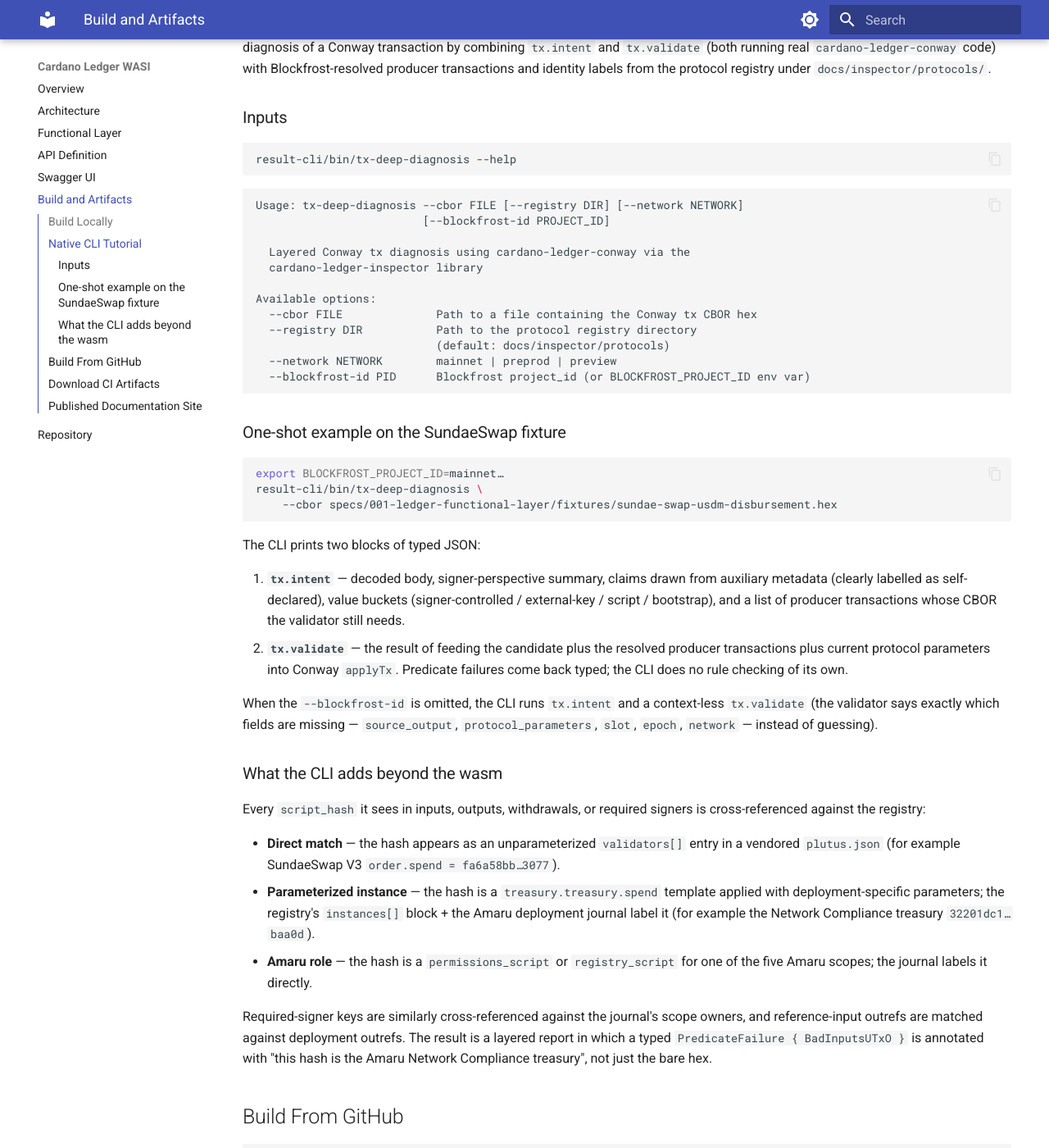
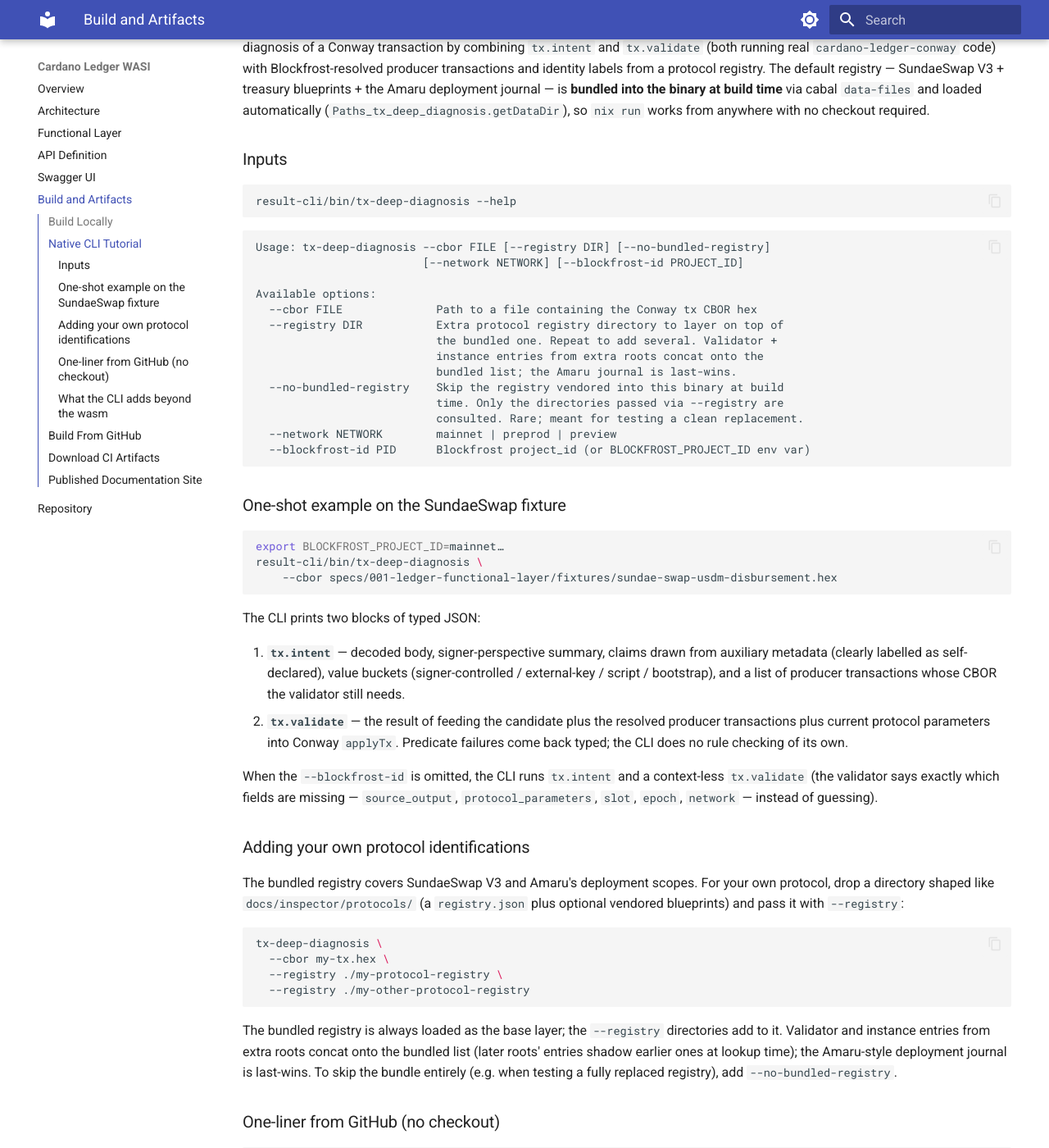
Before and after one commit to lambdasistemi/cardano-ledger-inspector, an MkDocs documentation site: the page built from gh-docs/build.md, in a window 1280 px wide and 1400 px high, scrolled down 891 px. Shown: the whole window at 82% size. Built offline with MkDocs 1.6.1 and Material for MkDocs 9.7.7, drawn with Linux system fonts in a browser that asks for light colours; some of the changed text lies outside the part shown.

Commit message:
feat(tx-deep-diagnosis): make --registry additive on top of the bundle
Previous semantic of --registry was full replacement: pass a path and
the bundled registry was ignored. The realistic use case is the
opposite — the user wants to ADD their own protocol identifications
on top of what ships with the binary, not start from scratch.

Changes:

- TxDeepDiagnosisHost.Registry: new loadRegistries that takes a list
  of roots and merges them. Validator + instance lists concat
  (later roots' entries shadow earlier ones at lookup time via
  'find'); the Amaru-style journal is last-wins.
- Main.hs: --registry is now repeatable ('many' instead of 'optional')
  and additive on top of the bundled root from
  Paths_tx_deep_diagnosis.getDataDir. New --no-bundled-registry flag
  for the rare clean-replacement use case.

Docs updated:
- gh-docs/build.md: full --help block, "Adding your own protocol
  identifications" subsection with the layering semantics, the
  one-liner-from-GitHub note pointing at the bundled registry.
- README.md: bundle + override semantics in the apps/ list.
- docs/inspector/protocols/README.md: dropped the "(scaffold)"
  qualifier; clarified that the registry now ships inside the binary.

````diff
--- a/gh-docs/build.md
+++ b/gh-docs/build.md
@@ -45,8 +45,11 @@
 the browser loads as wasm. It produces a layered diagnosis of a Conway
 transaction by combining `tx.intent` and `tx.validate` (both running real
 `cardano-ledger-conway` code) with Blockfrost-resolved producer transactions
-and identity labels from the protocol registry under
-`docs/inspector/protocols/`.
+and identity labels from a protocol registry. The default registry —
+SundaeSwap V3 + treasury blueprints + the Amaru deployment journal — is
+**bundled into the binary at build time** via cabal `data-files` and
+loaded automatically (`Paths_tx_deep_diagnosis.getDataDir`), so
+`nix run` works from anywhere with no checkout required.
 
 ### Inputs
 
@@ -55,16 +58,18 @@
 ```
 
 ```text
-Usage: tx-deep-diagnosis --cbor FILE [--registry DIR] [--network NETWORK]
-                         [--blockfrost-id PROJECT_ID]
-
-  Layered Conway tx diagnosis using cardano-ledger-conway via the
-  cardano-ledger-inspector library
+Usage: tx-deep-diagnosis --cbor FILE [--registry DIR] [--no-bundled-registry]
+                         [--network NETWORK] [--blockfrost-id PROJECT_ID]
 
 Available options:
   --cbor FILE              Path to a file containing the Conway tx CBOR hex
-  --registry DIR           Path to the protocol registry directory
-                           (default: docs/inspector/protocols)
+  --registry DIR           Extra protocol registry directory to layer on top of
+                           the bundled one. Repeat to add several. Validator +
+                           instance entries from extra roots concat onto the
+                           bundled list; the Amaru journal is last-wins.
+  --no-bundled-registry    Skip the registry vendored into this binary at build
+                           time. Only the directories passed via --registry are
+                           consulted. Rare; meant for testing a clean replacement.
   --network NETWORK        mainnet | preprod | preview
   --blockfrost-id PID      Blockfrost project_id (or BLOCKFROST_PROJECT_ID env var)
 ```
@@ -92,6 +97,39 @@
 context-less `tx.validate` (the validator says exactly which fields are
 missing — `source_output`, `protocol_parameters`, `slot`, `epoch`,
 `network` — instead of guessing).
+
+### Adding your own protocol identifications
+
+The bundled registry covers SundaeSwap V3 and Amaru's deployment scopes.
+For your own protocol, drop a directory shaped like
+`docs/inspector/protocols/` (a `registry.json` plus optional vendored
+blueprints) and pass it with `--registry`:
+
+```bash
+tx-deep-diagnosis \
+  --cbor my-tx.hex \
+  --registry ./my-protocol-registry \
+  --registry ./my-other-protocol-registry
+```
+
+The bundled registry is always loaded as the base layer; the
+`--registry` directories add to it. Validator and instance entries
+from extra roots concat onto the bundled list (later roots' entries
+shadow earlier ones at lookup time); the Amaru-style deployment
+journal is last-wins. To skip the bundle entirely (e.g. when testing
+a fully replaced registry), add `--no-bundled-registry`.
+
+### One-liner from GitHub (no checkout)
+
+```bash
+BLOCKFROST_PROJECT_ID=<key> \
+  nix run github:lambdasistemi/cardano-ledger-inspector#tx-deep-diagnosis -- \
+    --cbor my-tx.hex
+```
+
+The bundled registry travels inside the flake output, so script-hash
+labels (e.g. `Amaru network_compliance treasury`) are present even
+without a local checkout.
 
 ### What the CLI adds beyond the wasm
 
````
Also changed, not shown: README.md (+4 -0 lines), docs/inspector/protocols/README.md (+11 -3 lines), 2 other files.
